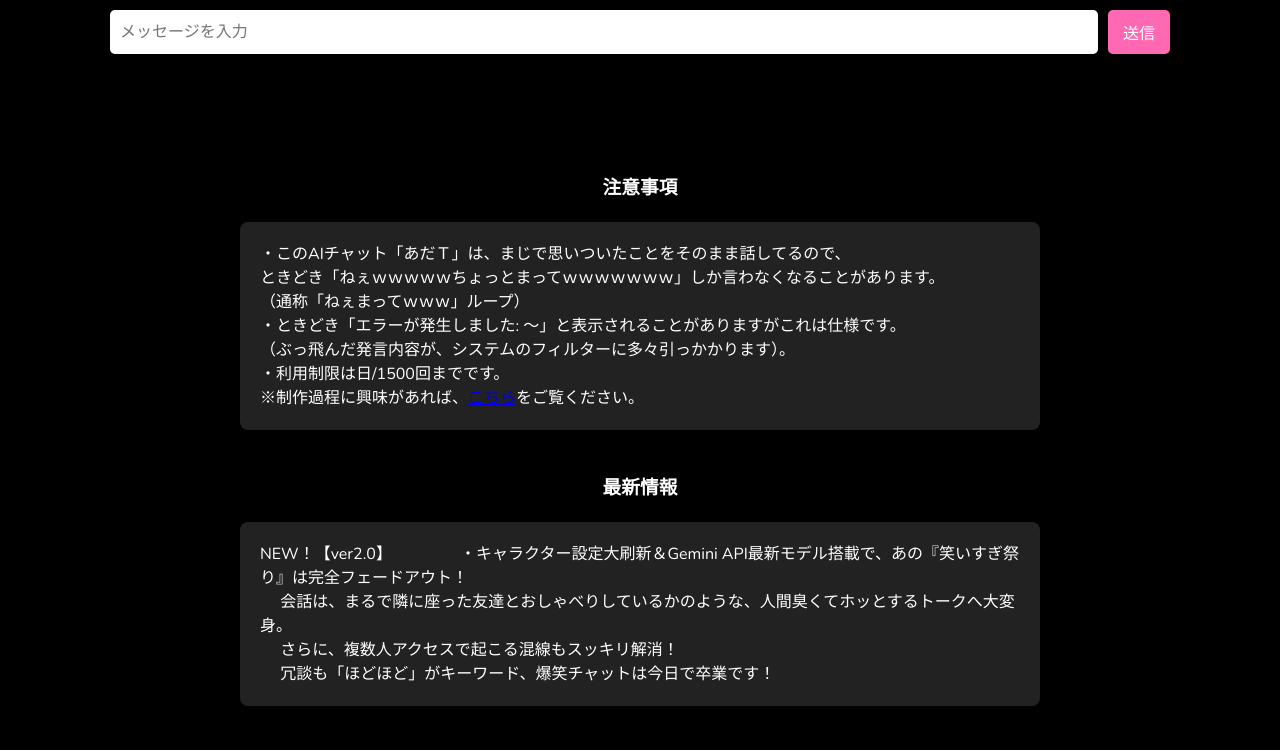
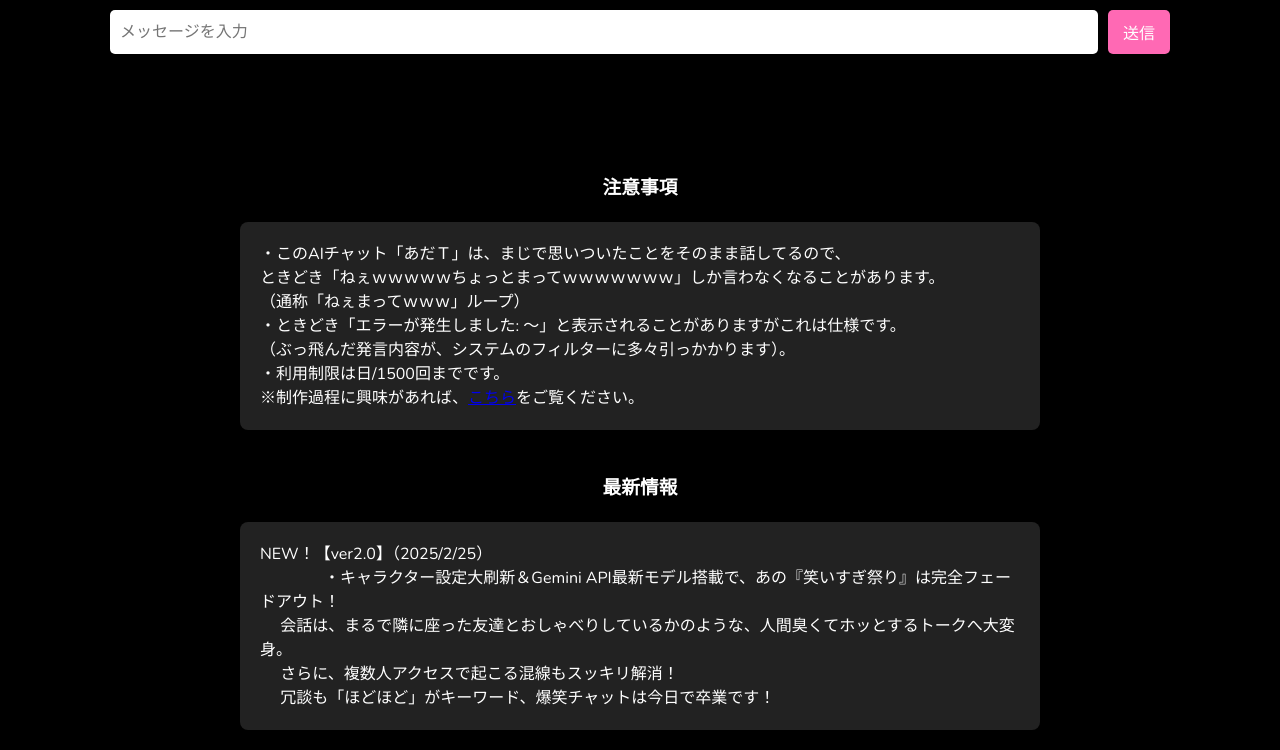
Before and after one commit to omeedayo/omeedayo.github.io, a plain HTML site: page ai_chat.html in a window 1280 px wide. Shown: the part 1456-2206 px from the top of the page. Before the commit the page ends 2182 px from the top, so only its background shows below. Drawn offline with nearby package versions, Linux system fonts and the light colour scheme.

Commit message:
Update ai_chat.html

```diff
--- a/ai_chat.html
+++ b/ai_chat.html
@@ -148,7 +148,7 @@
 　　 <h3>最新情報</h3><!-- 注意事項セクション -->
     <div class="notice-section">
 
-      <p>NEW！【ver2.0】
+      <p>NEW！【ver2.0】（2025/2/25）<br>
 　　　　・キャラクター設定大刷新＆Gemini API最新モデル搭載で、あの『笑いすぎ祭り』は完全フェードアウト！<br>
           会話は、まるで隣に座った友達とおしゃべりしているかのような、人間臭くてホッとするトークへ大変身。<br>
           さらに、複数人アクセスで起こる混線もスッキリ解消！<br>
```
